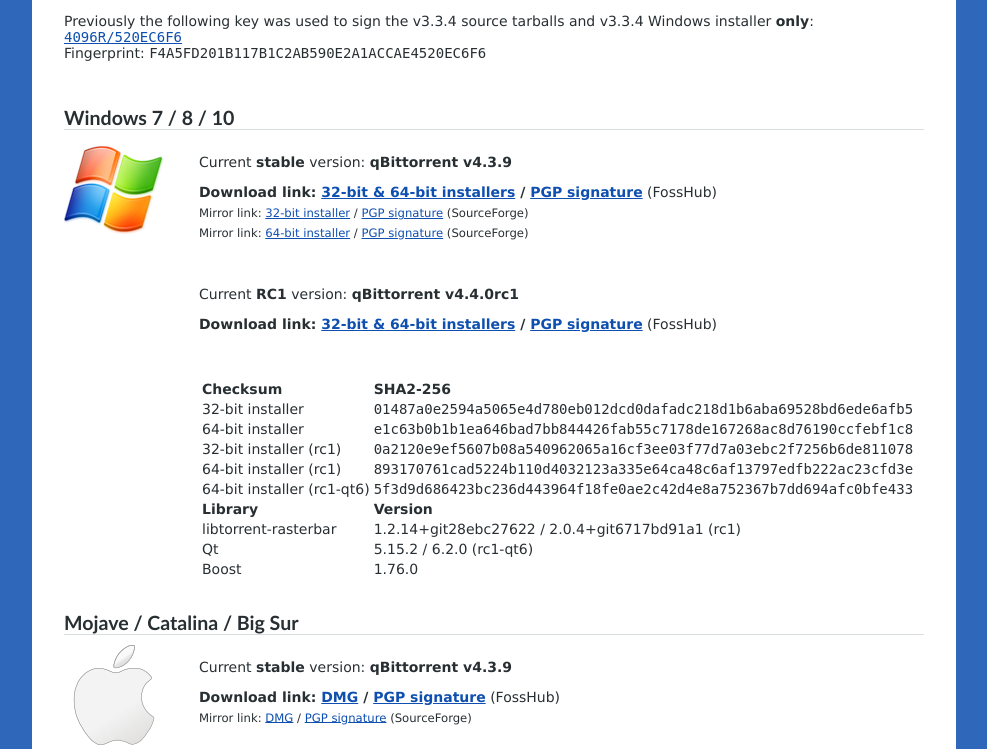
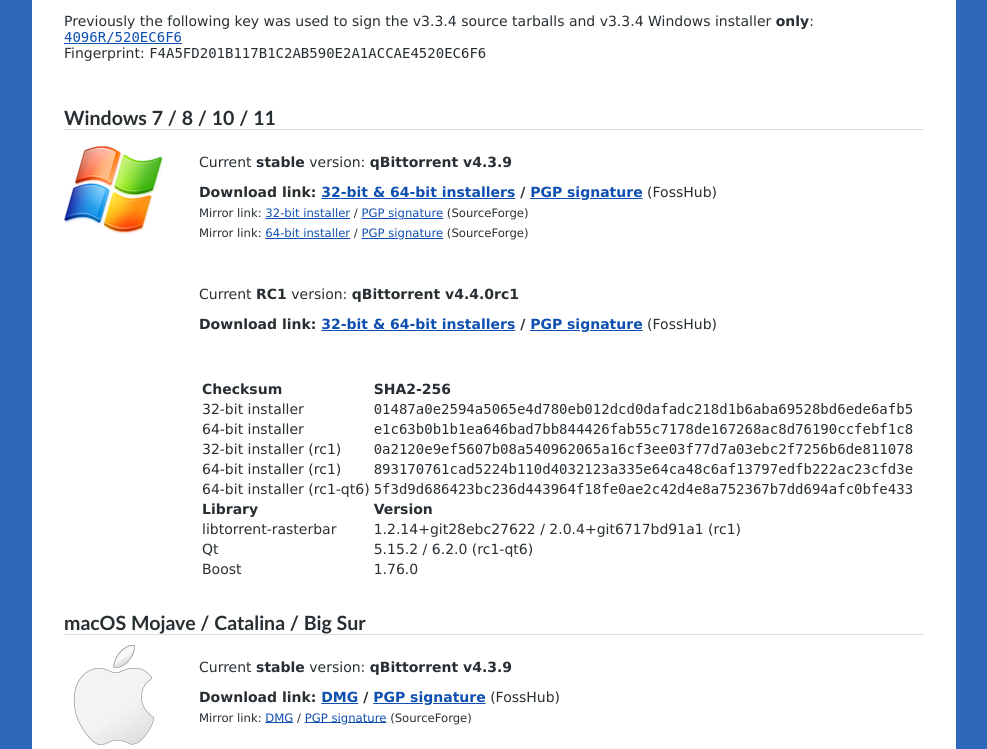
Before and after one commit to qbittorrent/qBittorrent-website, a PHP site: page /download.php in a window 1280 px wide. Shown: the part 419-1168 px from the top of the page, without its empty margins (146-1133 px from the left). Run offline with PHP 8.4, Linux system fonts and the light colour scheme.

Commit message:
Revise OS support

```diff
--- a/download.php
+++ b/download.php
@@ -18,7 +18,7 @@
 <br/>
 
 
-<h3>Windows 7 / 8 / 10</h3>
+<h3>Windows 7 / 8 / 10 / 11</h3>
 <div class="flexbox">
   <div class="box1">
     <img src="img/os/winlogo.png" alt="Windows icon"/>
@@ -93,7 +93,7 @@
 <br/>
 
 
-<h3>Mojave / Catalina / Big Sur</h3>
+<h3>macOS Mojave / Catalina / Big Sur</h3>
 <div class="flexbox">
   <div class="box1">
     <img src="img/os/macoslogo.png" alt="macOS icon"/>
```
